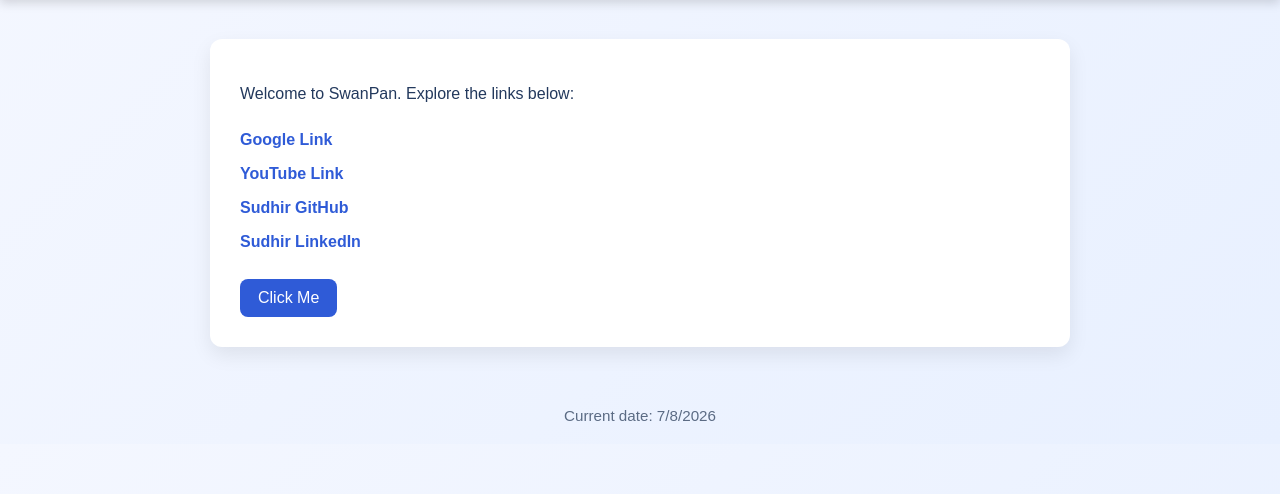
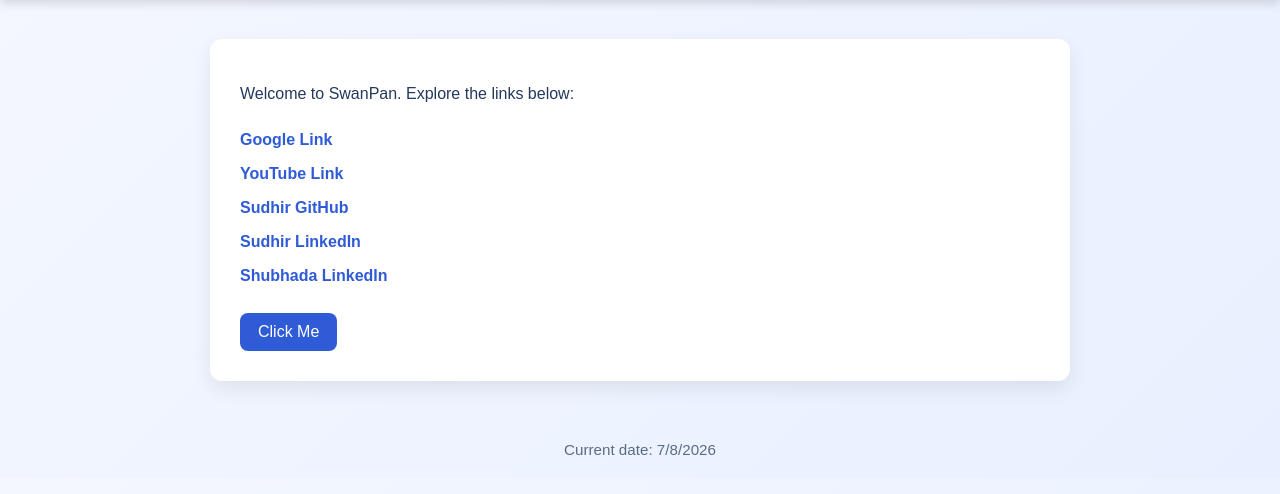
Before and after one commit to swan-tf/Swap, a plain HTML site: page index.html in a window 1280 px wide. Shown: the part 78-572 px from the top of the page. Drawn offline with Linux system fonts and the light colour scheme.

Commit message:
Update index.html

```diff
--- a/index.html
+++ b/index.html
@@ -86,6 +86,7 @@
         <a href="https://www.youtube.com" target="_blank">YouTube Link</a><br />
         <a href="https://srbee.github.io/repo/" target="_blank">Sudhir GitHub</a><br />
         <a href="https://in.linkedin.com/in/sudhir-bhide-393386196" target="_blank">Sudhir LinkedIn</a><br />
+        <a href="https://in.linkedin.com/in/shubhada-pande-art-of-blockchain">Shubhada LinkedIn</a><br />
 
       <button onclick="alert('Hello world')">Click Me</button>
     </main>
```
